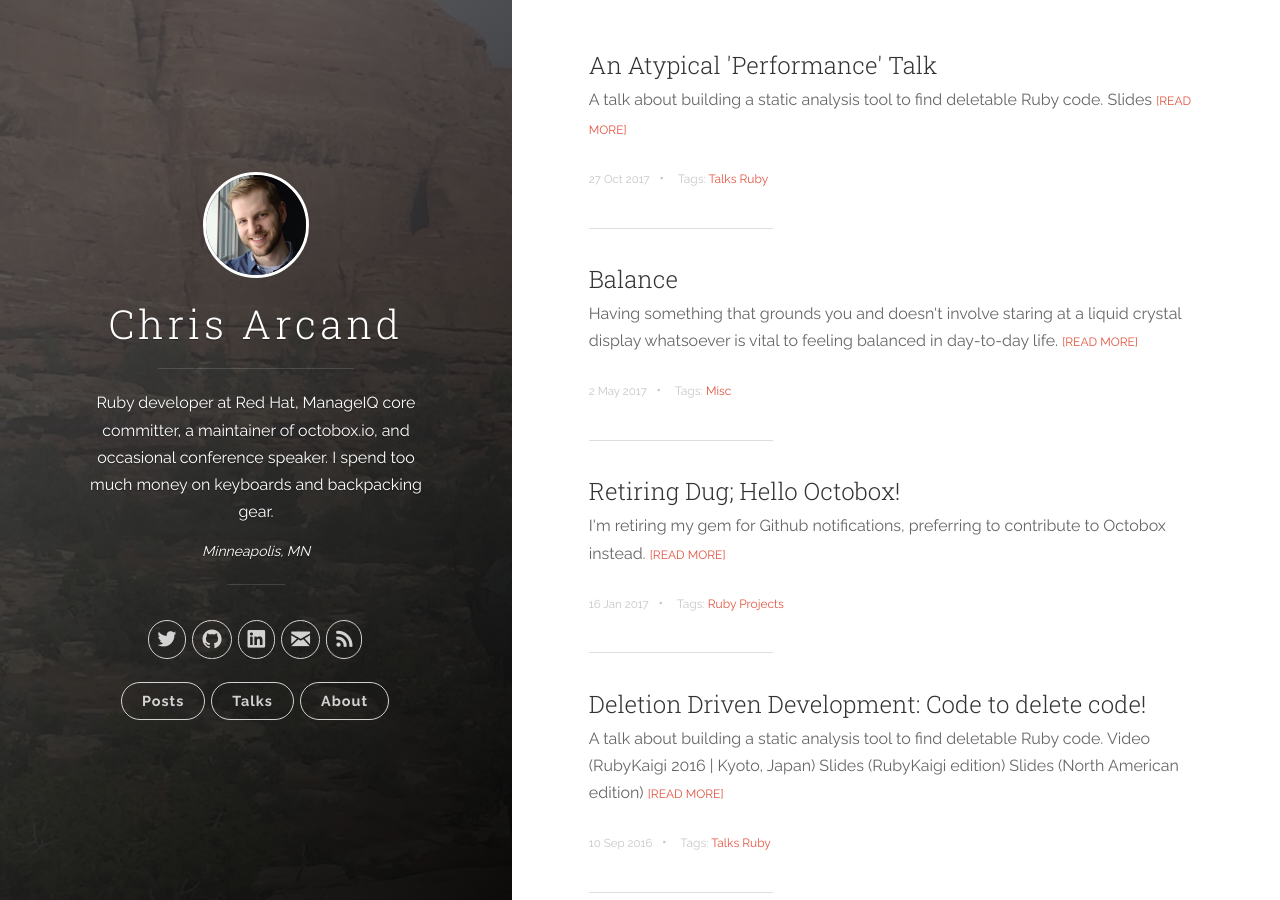
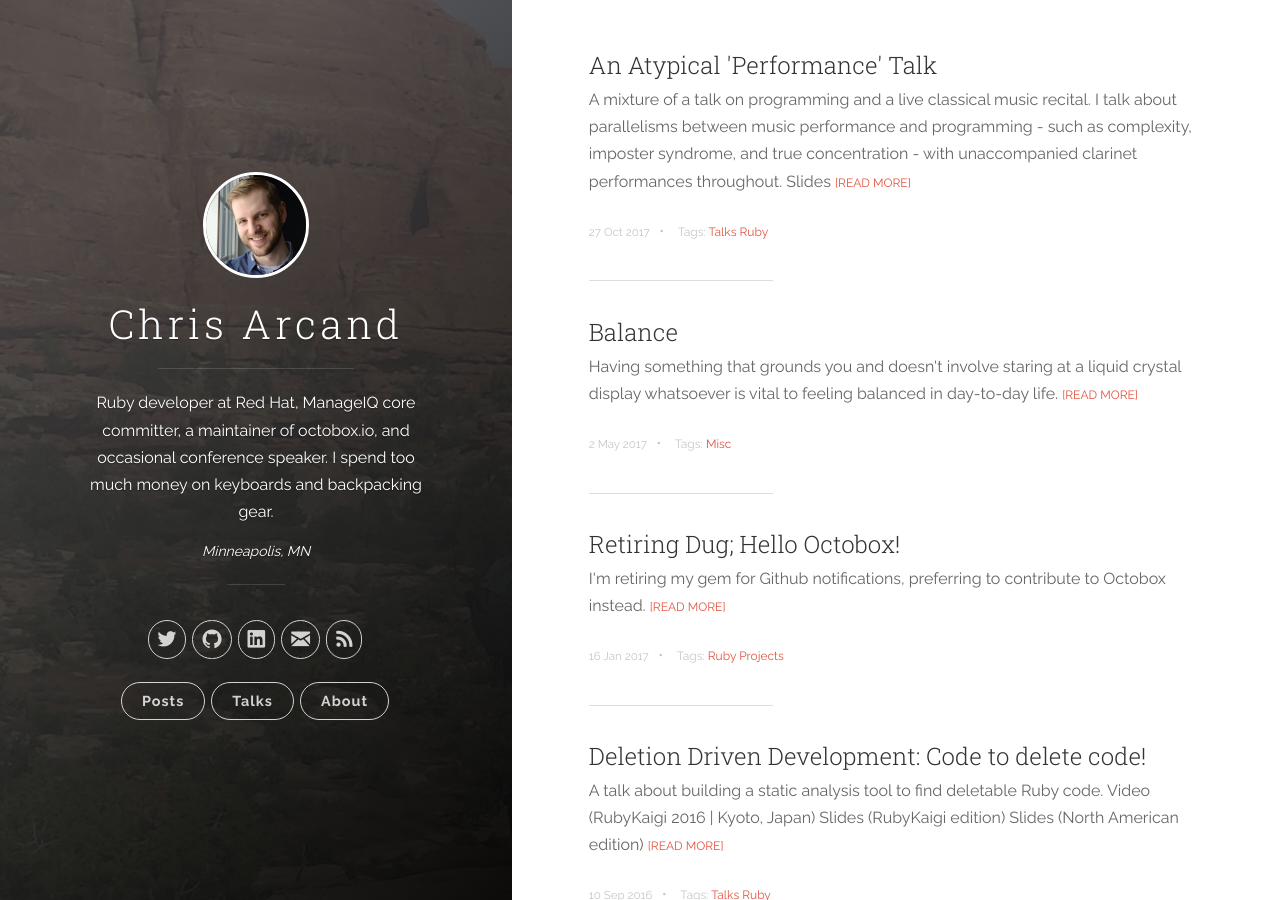
Before and after one commit to chrisarcand/chrisarcand.github.io, a Jekyll site: the page built from index.html, in a window 1280 px wide and 900 px high. Built offline with Jekyll 4.4.1, drawn with Linux system fonts in a browser that asks for light colours; nearby versions of some CDN libraries; the list of posts is cut into pages by our own code.

Commit message:
Fix description

```diff
--- a/talks/_posts/2017-10-27-an-atypical-performance-talk.md
+++ b/talks/_posts/2017-10-27-an-atypical-performance-talk.md
@@ -5,7 +5,7 @@
   tags: [Talks, Ruby]
 ---
 
-A talk about building a static analysis tool to find deletable Ruby code.
+A mixture of a talk on programming and a live classical music recital. I talk about parallelisms between music performance and programming - such as complexity, imposter syndrome, and true concentration - with unaccompanied clarinet performances throughout.
 
 <h4>Slides</h4>
 <script async class="speakerdeck-embed" data-id="4a46a6f72e624e57a081e014664940c3" data-ratio="1.77777777777778" src="//speakerdeck.com/assets/embed.js"></script>
```
